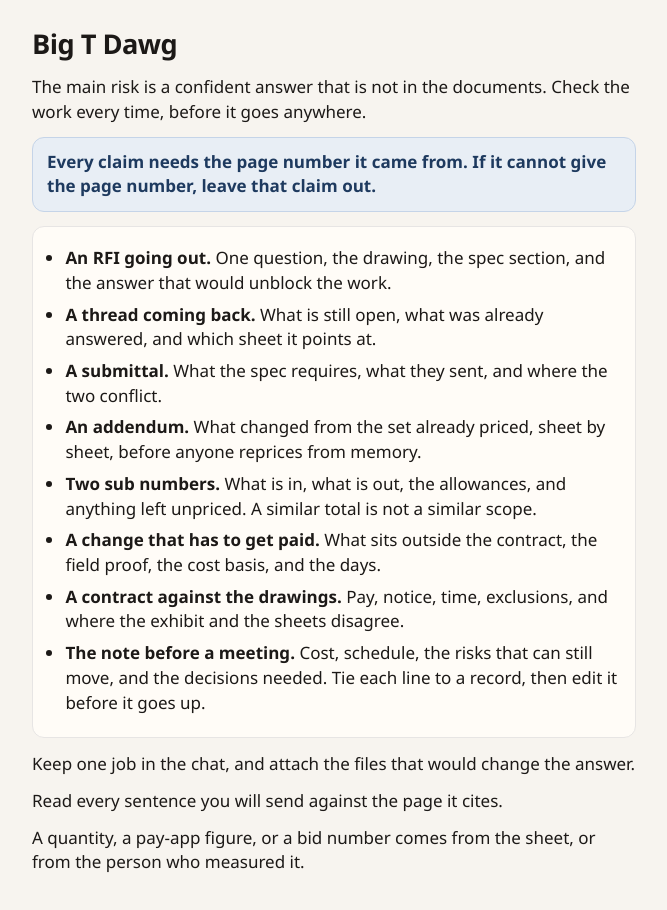
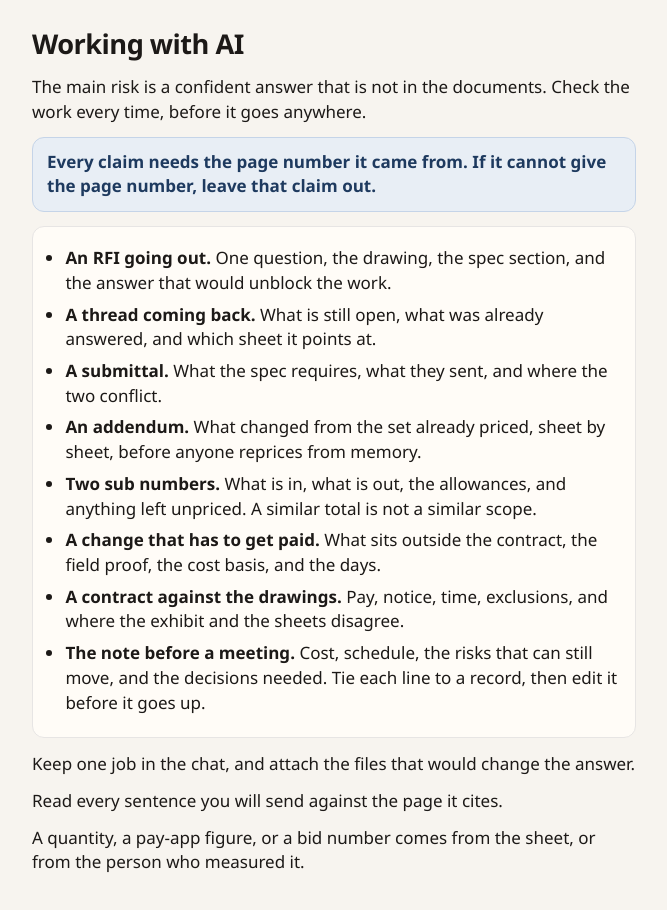
Before and after one commit to Johnwhd/big-t-dawg, a plain HTML site: page index.html in a window 1280 px wide. Shown: the whole page, without its empty margins (306-973 px from the left). Drawn offline with Linux system fonts and the light colour scheme.

Commit message:
Restore the page heading

```diff
--- a/index.html
+++ b/index.html
@@ -3,7 +3,7 @@
 <head>
   <meta charset="UTF-8" />
   <meta name="viewport" content="width=device-width, initial-scale=1" />
-  <title>Big T Dawg</title>
+  <title>Working with AI</title>
   <style>
     :root {
       --ink: #1c1917;
@@ -60,7 +60,7 @@
 </head>
 <body>
   <main class="wrap">
-    <h1>Big T Dawg</h1>
+    <h1>Working with AI</h1>
     <p>The main risk is a confident answer that is not in the documents. Check the work every time, before it goes anywhere.</p>
     <p class="rule">Every claim needs the page number it came from. If it cannot give the page number, leave that claim out.</p>
     <div class="card">
```
